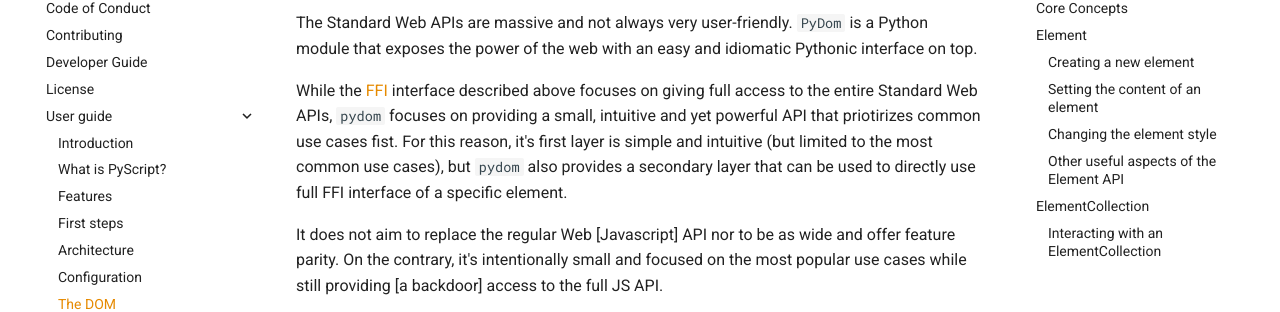
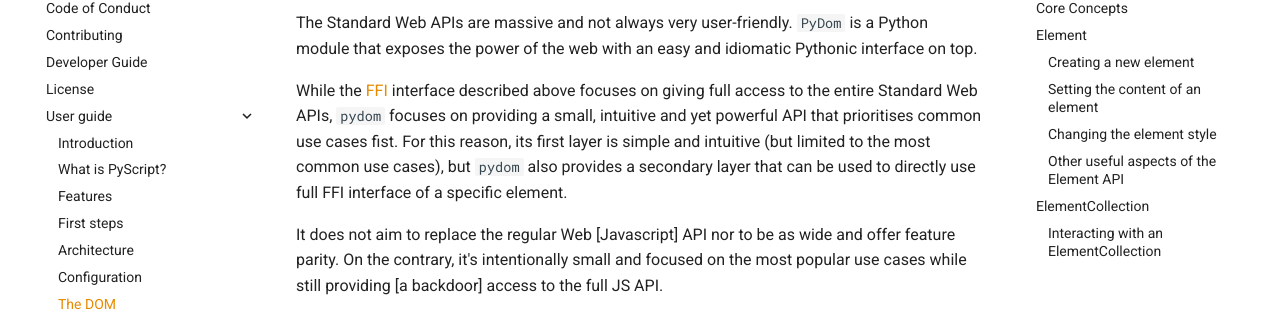
Before and after one commit to pyscript/docs, an MkDocs documentation site: the page built from docs/user-guide/dom.md, in a window 1280 px wide and 1400 px high, scrolled down 1344 px. Shown: the part 154-466 px from the top of the window. Built offline with MkDocs 1.6.1 and Material for MkDocs 9.7.7, drawn with Linux system fonts in a browser that asks for light colours; the version menu is left out; some of the changed text lies outside the part shown.

Commit message:
fixed typos

```diff
--- a/docs/user-guide/dom.md
+++ b/docs/user-guide/dom.md
@@ -77,7 +77,7 @@ interface on top.
 
 While the [FFI](#ffi) interface described above focuses on giving full access to
 the entire Standard Web APIs, `pydom` focuses on providing a small, intuitive and yet
-powerful API that priotirizes common use cases fist. For this reason, it's first
+powerful API that prioritises common use cases fist. For this reason, its first
 layer is simple and intuitive (but limited to the most common use cases), but `pydom`
 also provides a secondary layer that can be used to directly use full FFI interface
 of a specific element.
```
Also changed, not shown: other parts of docs/user-guide/dom.md (+1 -1 lines).
